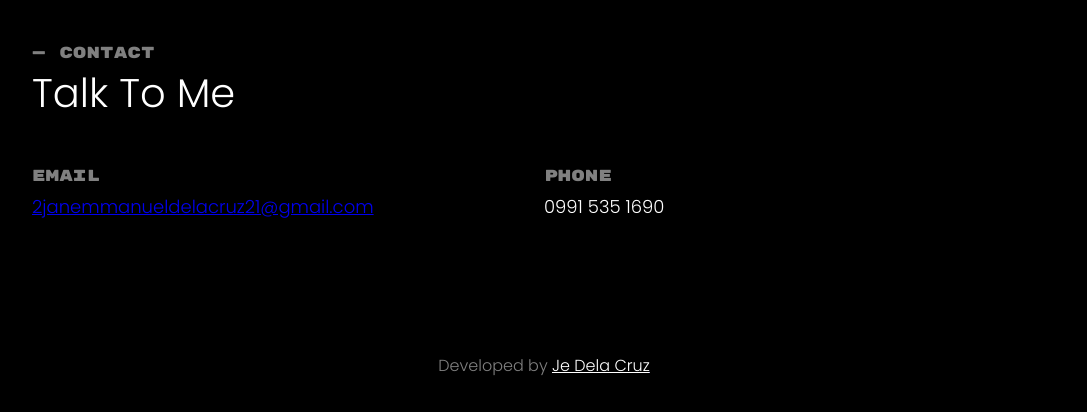
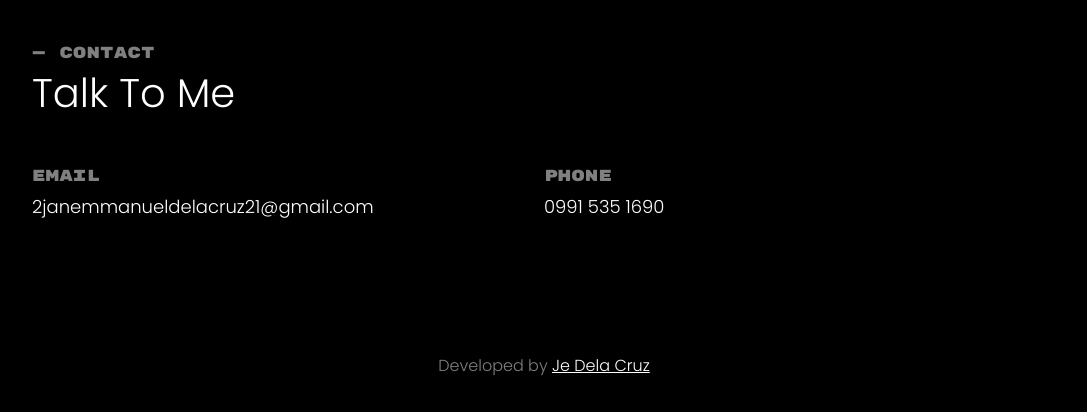
Before and after one commit to jedelacruz/Je-Dela-Cruz-Home, a plain HTML site: page index.html in a window 1280 px wide. Shown: the part 2097-2509 px from the top of the page, without its empty margins (96-1183 px from the left). Drawn offline with nearby package versions, Linux system fonts and the light colour scheme.

Commit message:
Update styles.css

```diff
--- a/styles.css
+++ b/styles.css
@@ -648,6 +648,10 @@ a:hover .cursor {
 .contact-box-2{
   height: 70%;
 }
+.contact-box-2 a{
+  text-decoration: none;
+  color: white;
+}
 footer{
   width: 100%;
   padding: 10px;
```
